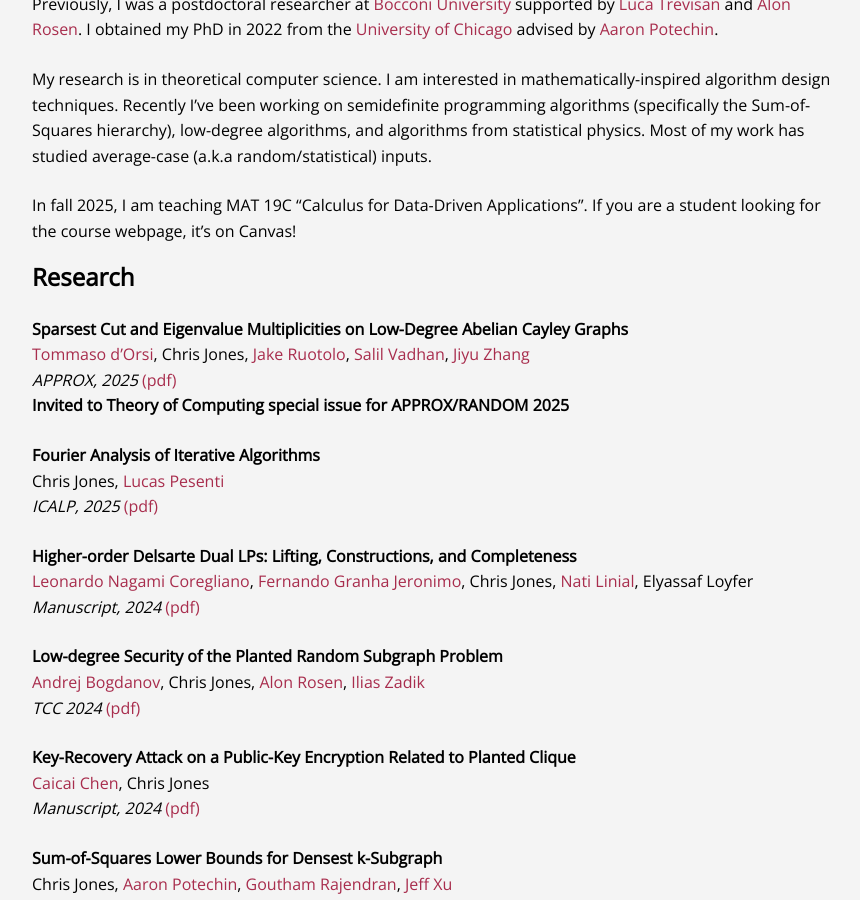
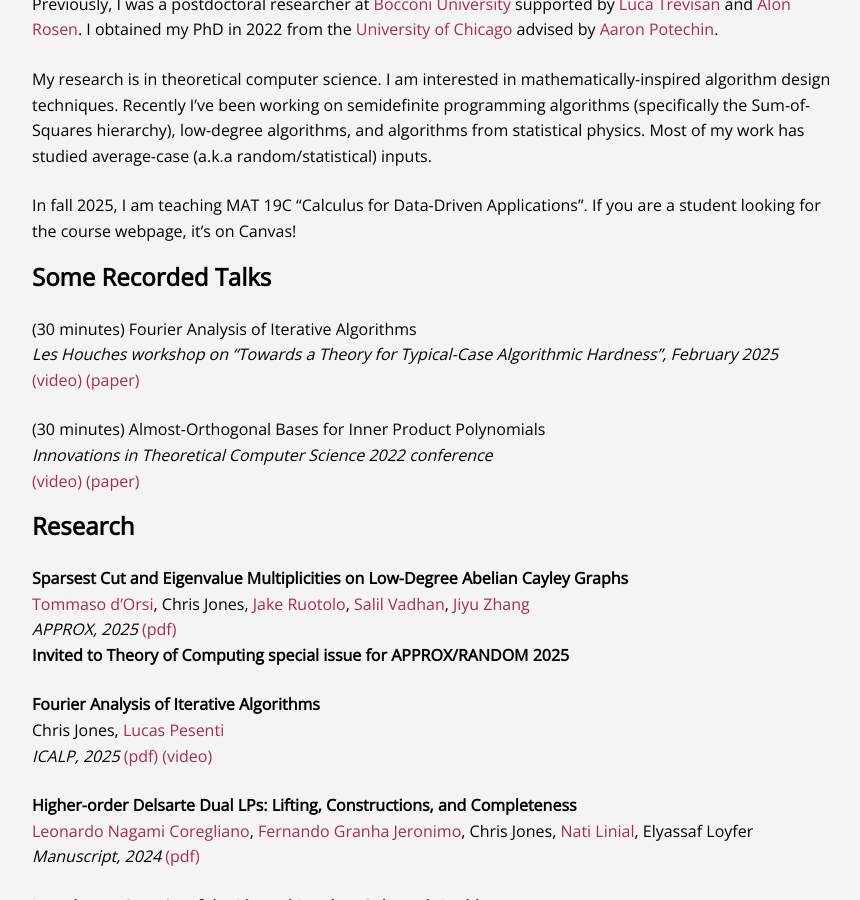
Before and after one commit to christophsjones/personal-website, a Jekyll site: the page built from index.md, in a window 1280 px wide and 900 px high, scrolled down 348 px. Shown: the whole window, without its empty margins (208-1068 px from the left). Built offline with Jekyll 4.4.1, drawn with Linux system fonts in a browser that asks for light colours.

Commit message:
Add videos

```diff
--- a/index.md
+++ b/index.md
@@ -32,6 +32,16 @@ Most of my work has studied average-case (a.k.a random/statistical) inputs.
 
 In fall 2025, I am teaching MAT 19C "Calculus for Data-Driven Applications". If you are a student looking for the course webpage, it's on Canvas!
 
+## Some Recorded Talks
+
+(30 minutes) Fourier Analysis of Iterative Algorithms
+*Les Houches workshop on "Towards a Theory for Typical-Case Algorithmic Hardness", February 2025*
+[(video)](https://videos.univ-grenoble-alpes.fr/video/32138-2025_02_04_18_25_c-jones/) [(paper)](/assets/papers/fourier-analysis-iterative.pdf)
+
+(30 minutes) Almost-Orthogonal Bases for Inner Product Polynomials
+*Innovations in Theoretical Computer Science 2022 conference*
+[(video)](https://www.youtube.com/watch?v=RNQIBwNxrv8) [(paper)](/assets/papers/inner-product-polynomials.pdf)
+
 ## Research
 
 **Sparsest Cut and Eigenvalue Multiplicities on Low-Degree Abelian Cayley Graphs**
@@ -41,7 +51,7 @@ In fall 2025, I am teaching MAT 19C "Calculus for Data-Driven Applications". If
 
 **Fourier Analysis of Iterative Algorithms**
 Chris Jones, [Lucas Pesenti]
-*ICALP, 2025* [(pdf)](/assets/papers/fourier-analysis-iterative.pdf)
+*ICALP, 2025* [(pdf)](/assets/papers/fourier-analysis-iterative.pdf) [(video)](https://videos.univ-grenoble-alpes.fr/video/32138-2025_02_04_18_25_c-jones/)
 
 **Higher-order Delsarte Dual LPs: Lifting, Constructions, and Completeness**
 [Leonardo Nagami Coregliano], [Fernando Granha Jeronimo], Chris Jones, [Nati Linial], Elyassaf Loyfer
@@ -87,7 +97,6 @@ Chris Jones, [Aaron Potechin], [Goutham Rajendran], [Madhur Tulsiani], [Jeff Xu]
 Chris Jones, Matt McPartlon
 *SODA 2020* [(pdf)](/assets/papers/spherical-discrepancy.pdf) [(slides)](/assets/slides/spherical-discrepancy-slides.pdf)
 
-
 ## Other
 
 **Symmetrized Fourier Analysis of Convex Relaxations for Combinatorial Optimization Problems**
```
